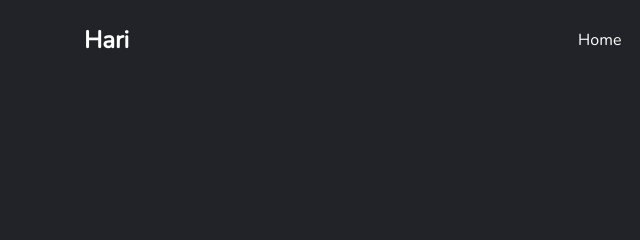
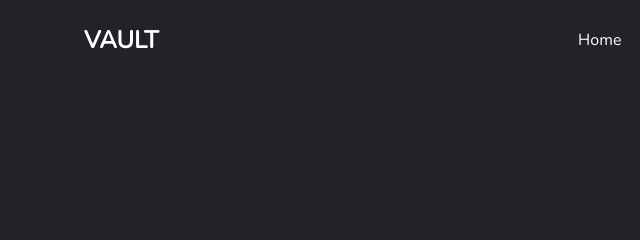
Before and after one commit to balagowshik77/Demo-Website, a plain HTML site: page index.html in a window 1280 px wide. Shown: the top 240 px of the page, 0-640 px from the left. Drawn offline with nearby package versions, Linux system fonts and the light colour scheme.

Commit message:
Update index.html

```diff
--- a/index.html
+++ b/index.html
@@ -15,7 +15,7 @@
 <body>
     <div class="nav-container">
         <nav class="navbar">
-            <h1 id="navbar-logo">Hari</h1>
+            <h1 id="navbar-logo">VAULT</h1>
             <div class="menu-toggle" id="mobile-menu">
                 <span class="bar"></span>
                 <span class="bar"></span>
```
